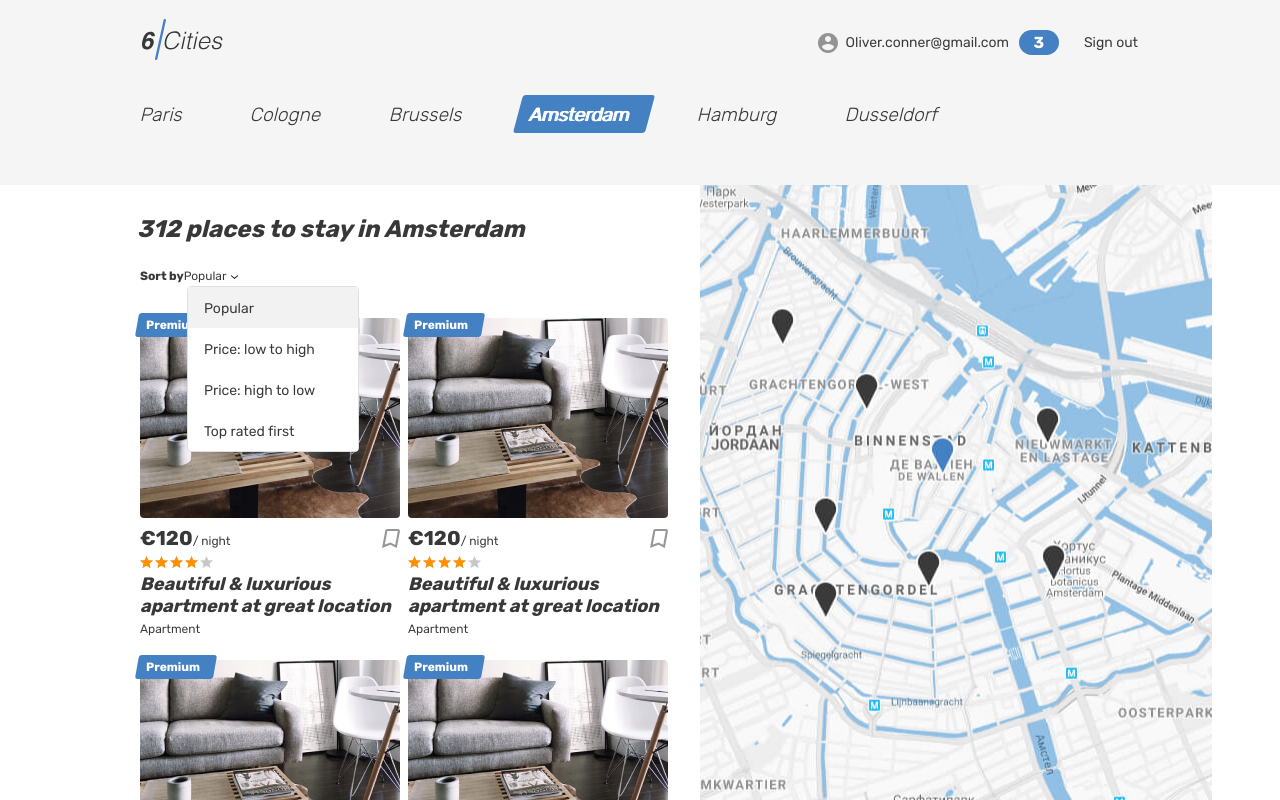
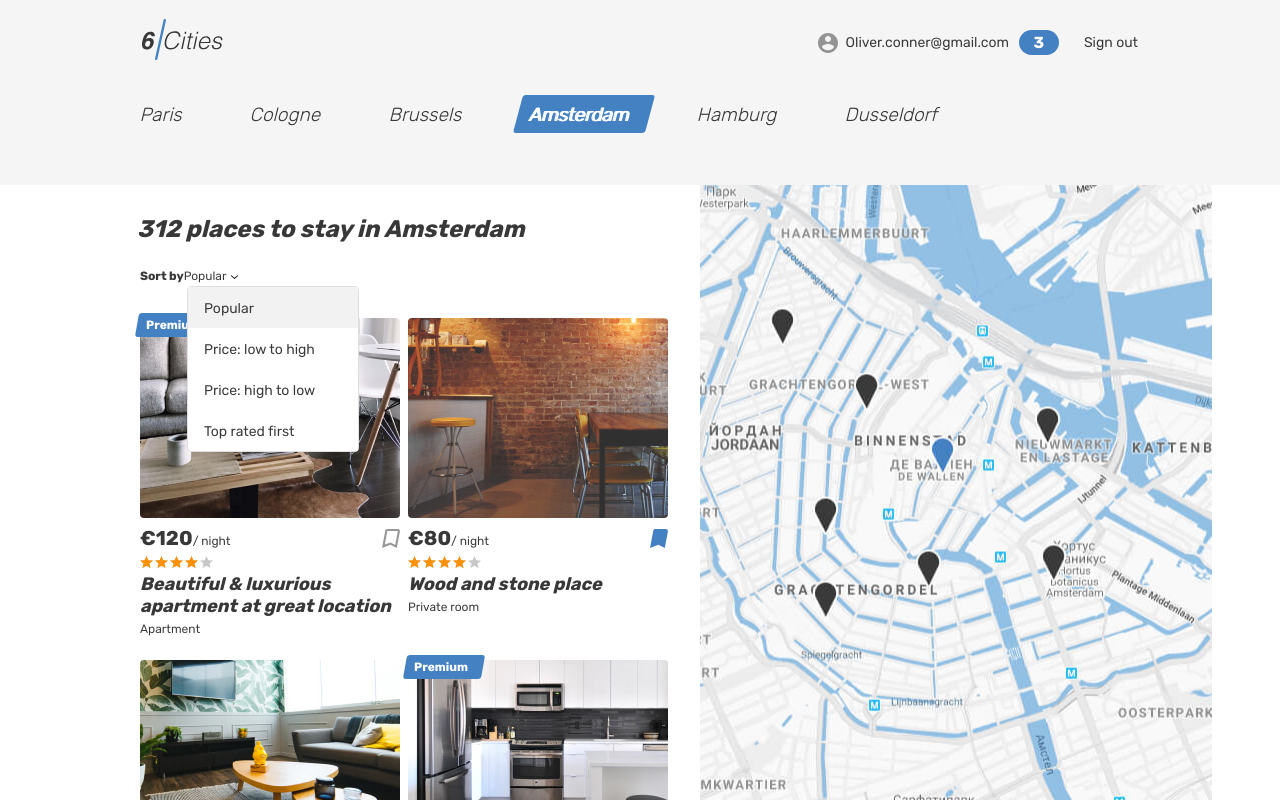
Before and after one commit to kastoev2001/1148639-six-cities-10, a React (Create React App) app in the folder project/: page / in a window 1280 px wide. Built offline with nearby package versions, Linux system fonts and the light colour scheme.

Commit message:
Перенес список предложении аренды в созданый модуль для компонента.

```diff
--- a/project/src/components/app/app.tsx
+++ b/project/src/components/app/app.tsx
@@ -6,22 +6,25 @@ import NotPage from '../../pages/not-page/not-page';
 import PrivateRoute from '../private-route/private-route';
 
 import { BrowserRouter, Routes, Route } from 'react-router-dom';
-
 import { AppRoute, AuthorizationStatus } from '../../const';
+import { Offers } from '../../types/offers';
 
 type AppScreenProps = {
   countRooms: number,
+	offers: Offers,
 };
 type Rooms = [];
 
 const rooms: Rooms = [];
 
-function App({ countRooms }: AppScreenProps): JSX.Element {
+function App(props: AppScreenProps): JSX.Element {
+	const {countRooms, offers} = props;
+
   return (
     <BrowserRouter>
       <Routes>
         <Route path={AppRoute.Root}>
-          <Route index element={<Main countRooms={countRooms} />} />
+          <Route index element={<Main countRooms={countRooms} offers={offers} />} />
           <Route path={AppRoute.Login} element={<Login />} />
           <Route path={AppRoute.Favorite} element={ <PrivateRoute authorizationStatus={AuthorizationStatus.NoAuth}><Favorite /></PrivateRoute>} />
           <Route path={AppRoute.Offer}>
--- a/project/src/components/card/card-room.tsx
+++ b/project/src/components/card/card-room.tsx
@@ -1,37 +1,90 @@
-function CardRoom(): JSX.Element {
+import { Offer } from '../../types/offers';
+
+type CardRoomProps = {
+	offer: Offer,
+};
+
+type StatusRoomProps = {
+	isPremium: boolean,
+};
+
+type ButtonFavoriteProps = {
+	isFavorite: boolean,
+};
+
+type DefineRating = (rating: number) => number;
+
+const defineRating: DefineRating = (rating) => {
+	const definedRating = (rating / 5) * 100;
+
+	return definedRating;
+}
+
+function StatusRoom({ isPremium }: StatusRoomProps): JSX.Element {
 	return (
-    <article className="cities__card place-card">
-      <div className="place-card__mark">
+		<>
+			{isPremium ? <div className="place-card__mark">
 				<span>Premium</span>
-      </div>
+			</div> : null}
+		</>
+	)
+}
+
+function ButtonFavorite({ isFavorite }: ButtonFavoriteProps): JSX.Element {
+	const favoriteActiveClass = isFavorite
+		? 'place-card__bookmark-button button place-card__bookmark-button--active button'
+		: 'place-card__bookmark-button button';
+
+	return (
+		<button className={favoriteActiveClass} type="button">
+			<svg className="place-card__bookmark-icon" width="18" height="19">
+				<use xlinkHref="/#icon-bookmark"></use>
+			</svg>
+			<span className="visually-hidden">To bookmarks</span>
+		</button>
+	)
+}
+
+function CardRoom({ offer }: CardRoomProps): JSX.Element {
+	const {
+		id,
+		title,
+		isFavorite,
+		price,
+		isPremium,
+		typeRoom,
+		rating,
+		image,
+	} = offer;
+
+	const definedRating = defineRating(rating)
+
+	return (
+		<article className="cities__card place-card" key={id}>
+			<StatusRoom isPremium={isPremium} />
 			<div className="cities__image-wrapper place-card__image-wrapper">
 				<a href="#">
-          <img className="place-card__image" src="img/apartment-01.jpg" width="260" height="200" alt="Place image" />
+					<img className="place-card__image" src={image} width="260" height="200" alt="Place image" />
 				</a>
 			</div>
 			<div className="place-card__info">
 				<div className="place-card__price-wrapper">
 					<div className="place-card__price">
-            <b className="place-card__price-value">&euro;120</b>
+						<b className="place-card__price-value">&euro;{price}</b>
 						<span className="place-card__price-text">&#47;&nbsp;night</span>
 					</div>
-          <button className="place-card__bookmark-button button" type="button">
-            <svg className="place-card__bookmark-icon" width="18" height="19">
-              <use xlinkHref="/#icon-bookmark"></use>
-            </svg>
-            <span className="visually-hidden">To bookmarks</span>
-          </button>
+					<ButtonFavorite isFavorite={isFavorite} />
 				</div>
 				<div className="place-card__rating rating">
 					<div className="place-card__stars rating__stars">
-            <span style={{width: '80%'}}></span>
+						<span style={{ width: `${definedRating}%` }}></span>
 						<span className="visually-hidden">Rating</span>
 					</div>
 				</div>
 				<h2 className="place-card__name">
-          <a href="#">Beautiful &amp; luxurious apartment at great location</a>
+					<a href="#">{title}</a>
 				</h2>
-        <p className="place-card__type">Apartment</p>
+				<p className="place-card__type">{typeRoom}</p>
 			</div>
 		</article>
 	);
--- /dev/null
+++ b/project/src/components/list-rooms/list-rooms.tsx
@@ -0,0 +1,15 @@
+import { Offers } from '../../types/offers';
+import CardRoom from '../card/card-room';
+
+type ListRoomsPorps = {
+	offers: Offers,
+}
+function ListRooms({offers}: ListRoomsPorps): JSX.Element {
+	return (
+		<div className="cities__places-list places__list tabs__content">
+			{offers.map((offer) => <CardRoom offer={offer} />)}
+		</div>
+	)
+}
+
+export default ListRooms;
--- a/project/src/index.tsx
+++ b/project/src/index.tsx
@@ -1,6 +1,8 @@
 import React from 'react';
 import ReactDOM from 'react-dom/client';
 import App from './components/app/app';
+
+import { offers } from './mocks/offers';
 
 const COUNT_ROOMS = 312;
 
@@ -10,6 +12,6 @@ const root = ReactDOM.createRoot(
 
 root.render(
   <React.StrictMode>
-    <App countRooms={COUNT_ROOMS}/>
+    <App countRooms={COUNT_ROOMS} offers={offers}/>
   </React.StrictMode>,
 );
--- a/project/src/pages/main/main.tsx
+++ b/project/src/pages/main/main.tsx
@@ -1,10 +1,15 @@
-import CardRoom from '../../components/card/card-room';
+import ListRooms from '../../components/list-rooms/list-rooms';
+
+import { Offers } from '../../types/offers';
 
 type MainProps = {
-  countRooms: number
-}
+  countRooms: number,
+	offers: Offers,
+};
 
-function Main({ countRooms }: MainProps): JSX.Element {
+function Main(props: MainProps): JSX.Element {
+	const {countRooms, offers} = props
+
   return (
     <div className="page page--gray page--main">
       <header className="header">
@@ -94,16 +99,10 @@ function Main({ countRooms }: MainProps): JSX.Element {
                   <li className="places__option" tabIndex={0}>Top rated first</li>
                 </ul>
               </form>
-              <div className="cities__places-list places__list tabs__content">
 
-                <CardRoom />
-                <CardRoom />
-                <CardRoom />
-                <CardRoom />
-                <CardRoom />
+							<ListRooms offers={offers} />
 
-              </div>
-            </section>
+						</section>
             <div className="cities__right-section">
               <section className="cities__map map"></section>
             </div>
--- a/project/src/types/offers.ts
+++ b/project/src/types/offers.ts
@@ -1,4 +1,4 @@
-type Offer = {
+export type Offer = {
 	id: number,
 	title: string,
 	isFavorite: boolean,
```
Also changed, not shown: project/src/pages/main/main-screen.tsx (deleted, +0 -117 lines). Lines whose indentation alone changed are shown as unchanged.
